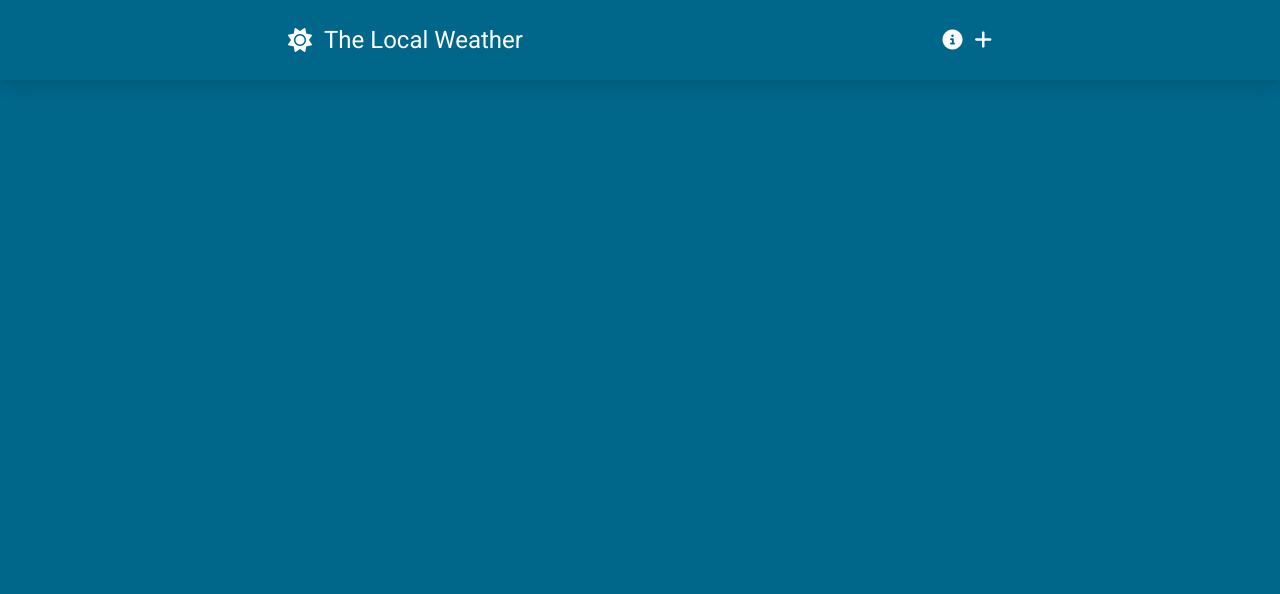
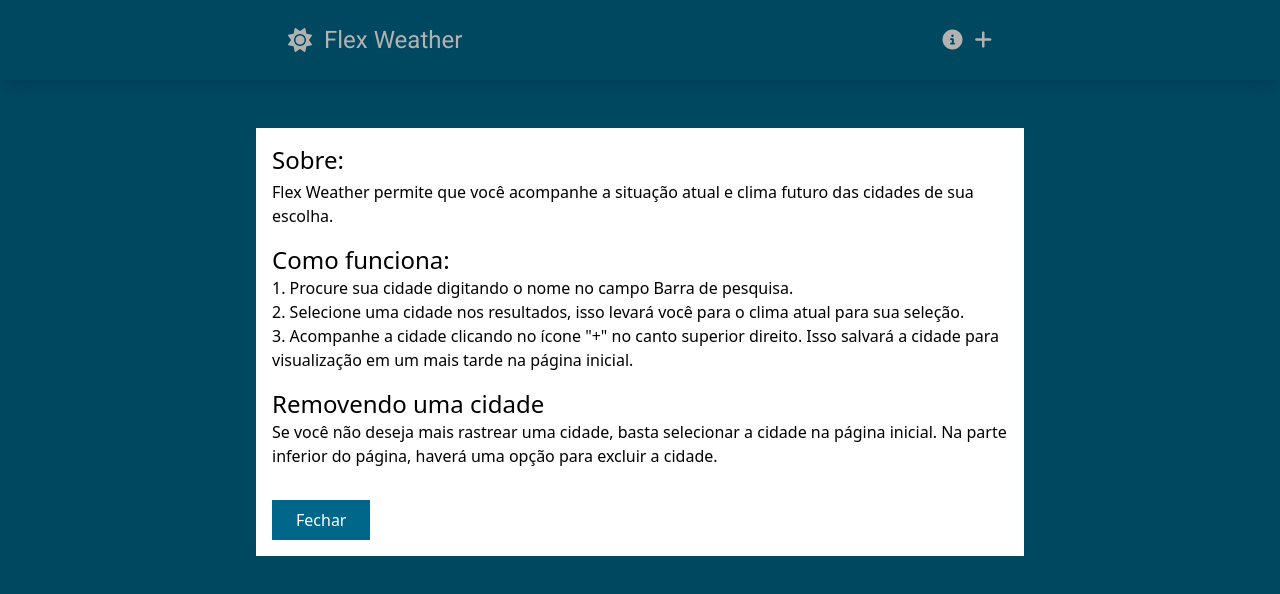
Before and after one commit to tecrodrigocastro/weather-app-vue, a Vue app: page / in a window 1280 px wide. Both pictures are taken after a click on the icon 952 px from the left and 40 px from the top of the page. Shown: the top 594 px of the page. Built offline with nearby package versions, Linux system fonts and the light colour scheme.

Commit message:
feat: reusable modal

```diff
--- /dev/null
+++ b/src/components/BaseModal.vue
@@ -0,0 +1,55 @@
+<template>
+    <Teleport to="body">
+        <Transition name="modal-outer">
+            <div v-show="modalActive"
+                class="absolute w-full bg-black bg-opacity-30 h-screen top-0 left-0 flex justify-center px-8">
+                <Transition name="modal-inner">
+                    <div v-if="modalActive" class="p-4 bg-white self-start mt-32 max-w-screen-md">
+                        <slot />
+                        <button class="text-white mt-8 bg-weather-primary py-2 px-6"
+                            @click="$emit('close-modal')">Fechar</button>
+                    </div>
+                </Transition>
+            </div>
+        </Transition>
+    </Teleport>
+</template>
+
+<script setup>
+defineEmits(["close-modal"]);
+defineProps({
+    modalActive: {
+        type: Boolean,
+        default: false,
+    }
+})
+</script>
+
+<style scoped>
+.modal-outer-enter-active,
+.modal-outer-leave-active {
+    transition: opacity 0.3s cubic-bezier(0.52, 0.02, 0.19, 1.02);
+}
+
+.modal-outer-enter-from,
+.modal-outer-leave-to {
+    opacity: 0;
+}
+
+.modal-inner-enter-active {
+    transition: all 0.3s cubic-bezier(0.52, 0.02, 0.19, 1.02) 0.15s;
+}
+
+.modal-inner-leave-active {
+    transition: all 0.3s cubic-bezier(0.52, 0.02, 0.19, 1.02);
+}
+
+.modal-inner-enter-from {
+    opacity: 0;
+    transform: scale(0.8);
+}
+
+.modal-inner-leave-to {
+    transform: scale(0.8);
+}
+</style>
--- a/src/components/SiteNavigation.vue
+++ b/src/components/SiteNavigation.vue
@@ -4,17 +4,56 @@
             <RouterLink :to="{ name: 'home' }">
                 <div class="flex items-center gap-3">
                     <i class="fa-solid fa-sun text-2xl"></i>
-                    <p class="text-2xl">The Local Weather</p>
+                    <p class="text-2xl">Flex Weather</p>
                 </div>
             </RouterLink>
             <div class="flex gap-3  flex-1 justify-end">
-                <i class="fa-solid fa-circle-info text-xl hover:text-weather-secondary duration-150 cursor-pointer"></i>
+                <i class="fa-solid fa-circle-info text-xl hover:text-weather-secondary duration-150 cursor-pointer" @click="toggleModal"></i>
                 <i class="fa-solid fa-plus text-xl hover:text-weather-secondary duration-150 cursor-pointer"></i>
             </div>
+            <BaseModal :modalActive="modalActive" @close-modal="toggleModal">
+                <div class="text-black">
+                    <h1 class="text-2xl mb-1">Sobre:</h1>
+                    <p class="mb-4">
+                        Flex Weather permite que você acompanhe a situação atual e
+                        clima futuro das cidades de sua escolha.
+                    </p>
+                    <h2 class="text-2xl">Como funciona:</h2>
+                    <ol class="list-decimal list-inside mb-4">
+                        <li>
+                            Procure sua cidade digitando o nome no campo
+                            Barra de pesquisa.
+                        </li>
+                        <li>
+                            Selecione uma cidade nos resultados, isso levará
+                            você para o clima atual para sua seleção.
+                        </li>
+                        <li>
+                            Acompanhe a cidade clicando no ícone "+" no
+                            canto superior direito. Isso salvará a cidade para visualização em um
+                            mais tarde na página inicial.
+                        </li>
+                    </ol>
+
+                    <h2 class="text-2xl">Removendo uma cidade</h2>
+                    <p>
+                        Se você não deseja mais rastrear uma cidade, basta selecionar
+                        a cidade na página inicial. Na parte inferior do
+                        página, haverá uma opção para excluir a cidade.
+                    </p>
+                </div>
+            </BaseModal>
         </nav>
     </header>
 </template>
 
 <script setup>
 import { RouterLink } from "vue-router";
+import BaseModal from "./BaseModal.vue";
+import { ref } from "vue";
+const modalActive = ref(null);
+const toggleModal = () => {
+    modalActive.value = !modalActive.value;
+}
+
 </script>
```
